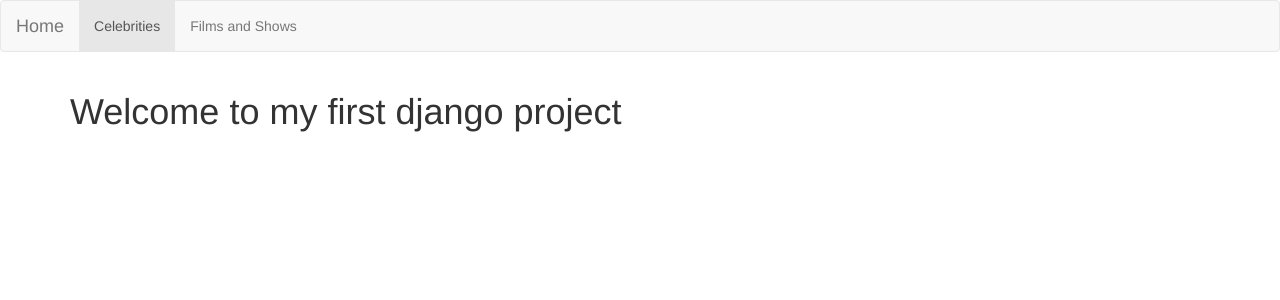
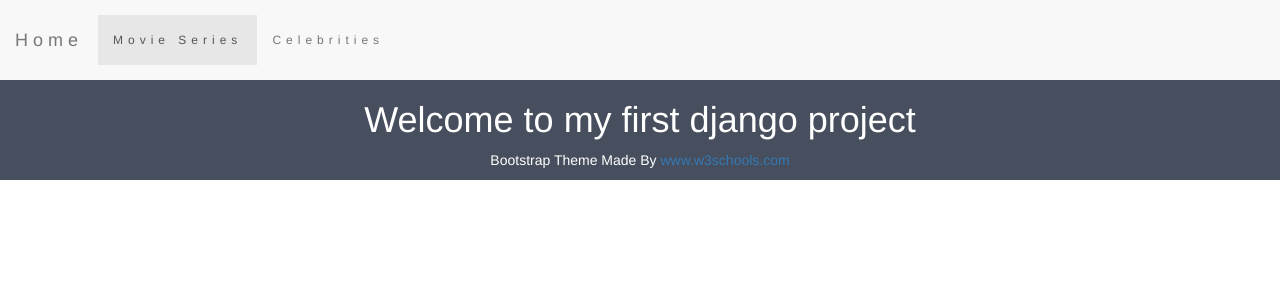
Before and after one commit to BasakUlker/django, a Django app: page / in a window 1280 px wide. Shown: the top 300 px of the page. Run offline with Django 3.2, Linux system fonts and the light colour scheme; some libraries are stand-ins or nearby versions.

Commit message:
Add files via upload

```diff
--- a/templates/post2/home.html
+++ b/templates/post2/home.html
@@ -6,22 +6,46 @@
                 <link rel="stylesheet" href="https://maxcdn.bootstrapcdn.com/bootstrap/3.4.1/css/bootstrap.min.css">
                 <script src="https://ajax.googleapis.com/ajax/libs/jquery/3.5.1/jquery.min.js"></script>
                 <script src="https://maxcdn.bootstrapcdn.com/bootstrap/3.4.1/js/bootstrap.min.js"></script>
-                <title>Movie Series</title>
+                <style>
+                        .bg-1 {
+                                background-color: #474e5d; /* Dark Blue */
+                                color: #ffffff;
+                        }
+			.navbar {
+    				padding-top: 15px;
+    				padding-bottom: 15px;
+    				border: 0;
+    				border-radius: 0;
+    				margin-bottom: 0;
+    				font-size: 12px;
+    				letter-spacing: 5px;
+  			}
+  			.navbar-nav  li a:hover {
+      				color: #1abc9c !important;
+  			}
+                </style>
+
+		<title>Home Page</title>
         </head>
         <body>
                 <nav class="navbar navbar-default">
                         <div class="container-fluid">
                                 <div class="navbar-header">
-                                        <a class="navbar-brand" href="http://127.0.0.1:8000/home/">Home</a>
+                                        <a class="navbar-brand" href="http://127.0.0.1:8000/">Home</a>
                                 </div>
                                 <ul class="nav navbar-nav">
-                                        <li class="active"><a href="http://127.0.0.1:8000/">Celebrities</a></li>
-                                        <li><a href="http://127.0.0.1:8000/post2/">Films and Shows</a></li>
-                                </ul>
+                                        <li class="active"><a href="http://127.0.0.1:8000/movieseries/">Movie Series</a></li>
+                                        <li><a href="http://127.0.0.1:8000/celebrities/">Celebrities</a></li>
+
+				</ul>
                         </div>
                 </nav>
-                <div class="container">
+		<div class="container-fluid bg-1 text-center">
 			<h1>Welcome to my first django project</h1>
-                </div>
+                        <footer class="container-fluid bg-4 text-center">
+        	                <p>Bootstrap Theme Made By <a href="https://www.w3schools.com">www.w3schools.com</a></p>
+	                </footer>
+
+		</div>
         </body>
 </html>
```
Also changed, not shown: templates/post2/choises.html (+32 -8 lines), templates/post2/post2_index.html (+30 -6 lines).
